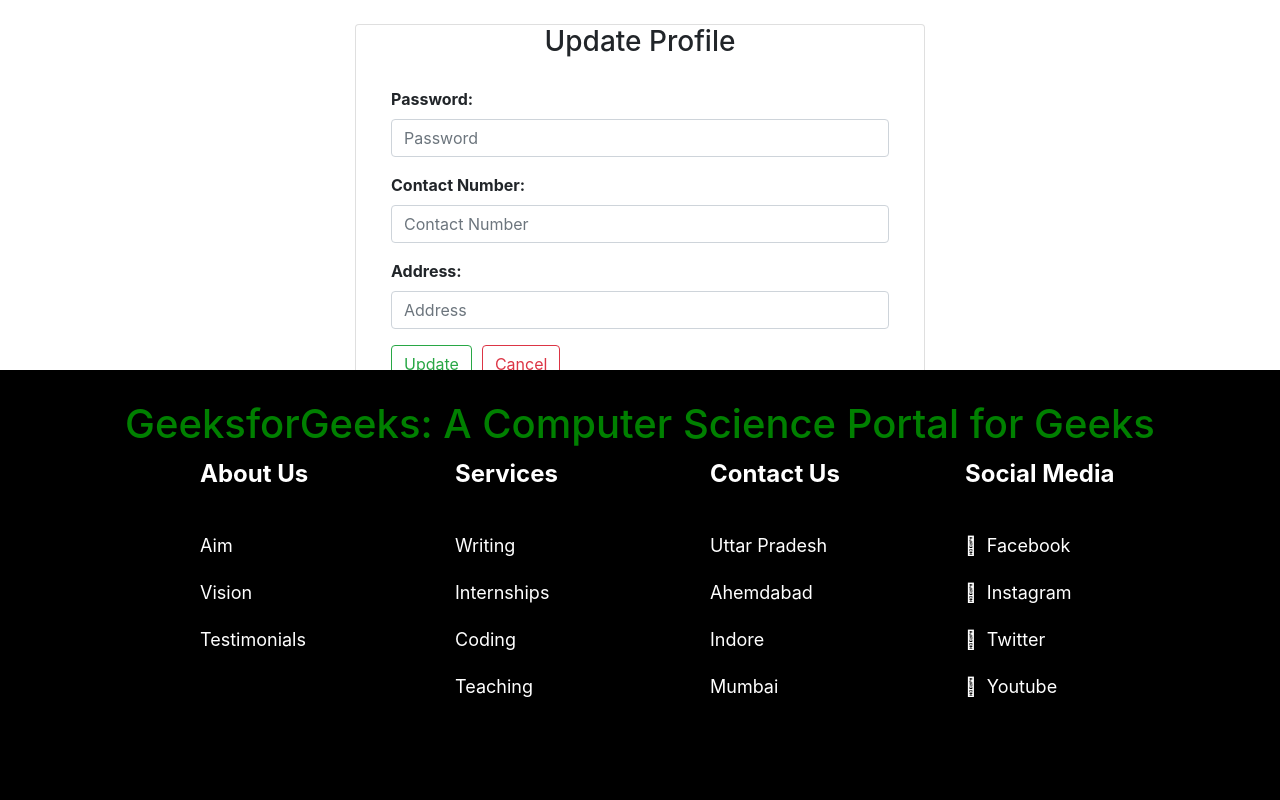
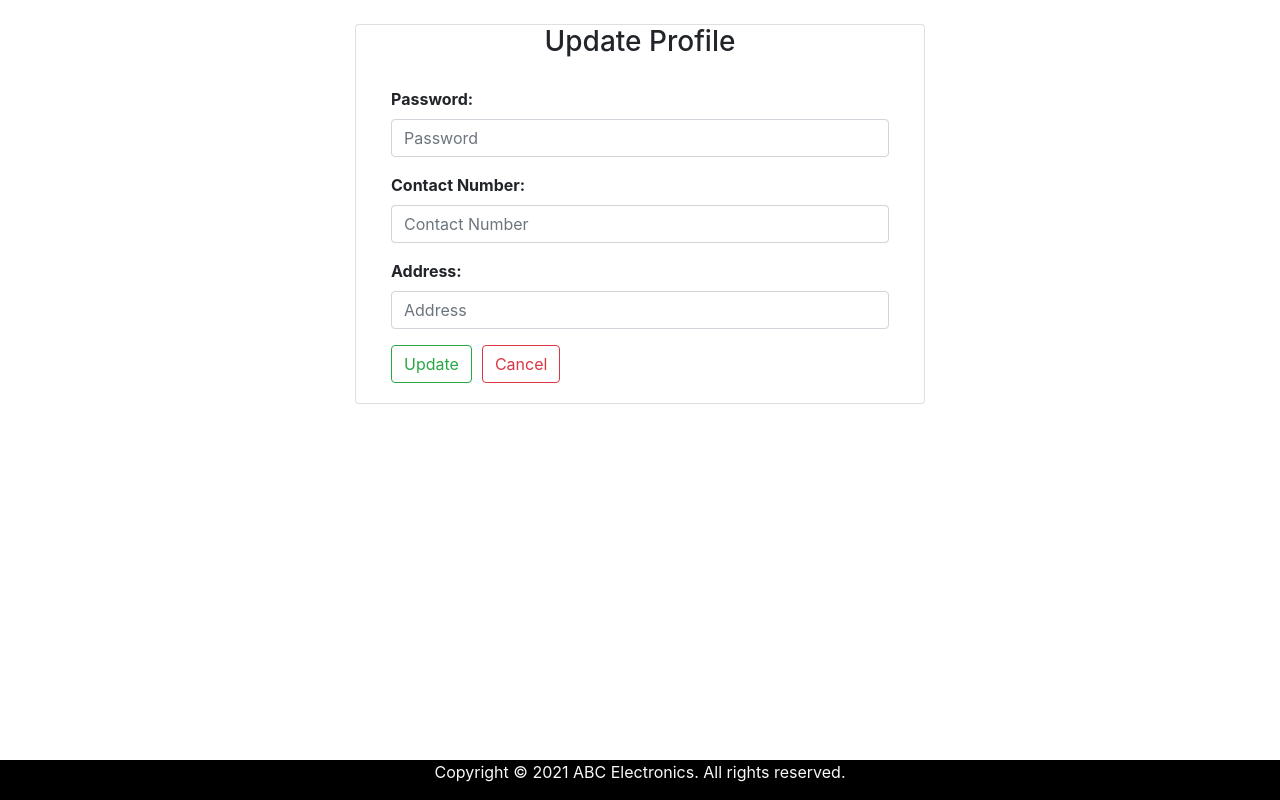
Before and after one commit to mohdziaulhaq/NewAbc, a React (Create React App) app in the folder reactapp/: page /updateclient in a window 1280 px wide. Built offline with nearby package versions, Linux system fonts and the light colour scheme.

Commit message:
added footer

```diff
--- a/reactapp/src/components/Footer.jsx
+++ b/reactapp/src/components/Footer.jsx
@@ -1,77 +1,19 @@
-import React from "react";
-import {
-Box,
-Container,
-Row,
-Column,
-FooterLink,
-Heading,
-} from "./FooterStyles";
+import React, { Component } from 'react';
+//import {Footer} from 'react-bootstrap'
 
-const Footer = () => {
-return (
-	<Box>
-	<h1 style={{ color: "green",
-				textAlign: "center",
-				marginTop: "-50px" }}>
-		GeeksforGeeks: A Computer Science Portal for Geeks
-	</h1>
-	<Container>
-		<Row>
-		<Column>
-			<Heading>About Us</Heading>
-			<FooterLink href="#">Aim</FooterLink>
-			<FooterLink href="#">Vision</FooterLink>
-			<FooterLink href="#">Testimonials</FooterLink>
-		</Column>
-		<Column>
-			<Heading>Services</Heading>
-			<FooterLink href="#">Writing</FooterLink>
-			<FooterLink href="#">Internships</FooterLink>
-			<FooterLink href="#">Coding</FooterLink>
-			<FooterLink href="#">Teaching</FooterLink>
-		</Column>
-		<Column>
-			<Heading>Contact Us</Heading>
-			<FooterLink href="#">Uttar Pradesh</FooterLink>
-			<FooterLink href="#">Ahemdabad</FooterLink>
-			<FooterLink href="#">Indore</FooterLink>
-			<FooterLink href="#">Mumbai</FooterLink>
-		</Column>
-		<Column>
-			<Heading>Social Media</Heading>
-			<FooterLink href="#">
-			<i className="fab fa-facebook-f">
-				<span style={{ marginLeft: "10px" }}>
-				Facebook
-				</span>
-			</i>
-			</FooterLink>
-			<FooterLink href="#">
-			<i className="fab fa-instagram">
-				<span style={{ marginLeft: "10px" }}>
-				Instagram
-				</span>
-			</i>
-			</FooterLink>
-			<FooterLink href="#">
-			<i className="fab fa-twitter">
-				<span style={{ marginLeft: "10px" }}>
-				Twitter
-				</span>
-			</i>
-			</FooterLink>
-			<FooterLink href="#">
-			<i className="fab fa-youtube">
-				<span style={{ marginLeft: "10px" }}>
-				Youtube
-				</span>
-			</i>
-			</FooterLink>
-		</Column>
-		</Row>
-	</Container>
-	</Box>
-);
-};
+class Footer extends Component {
+  constructor(props) {
+    super(props);
+    this.state = {};
+  }
+
+  render() {
+    return (
+        <footer style={{ backgroundColor: 'black' }} className="footer fixed-bottom">
+
+              <p className="text-center text-light">Copyright © 2021 ABC Electronics. All rights reserved.</p>
+        </footer>
+    );
+  }
+}
 export default Footer;
```
